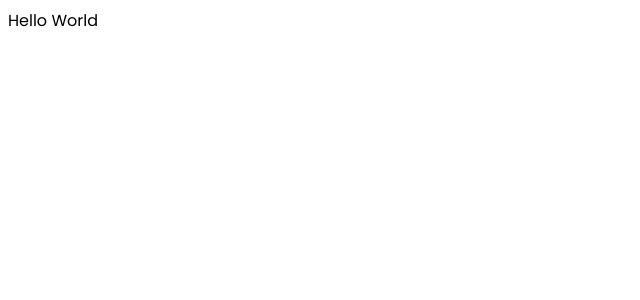
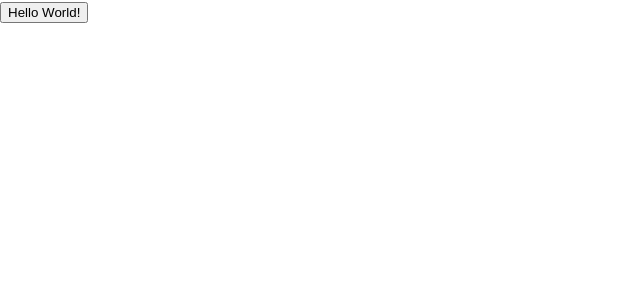
Before and after one commit to akhileshsharma22/material-ui-learning, a React (Vite) app: page / in a window 1280 px wide. Shown: the top 300 px of the page, without its empty margins (0-640 px from the left). Built offline with nearby package versions, Linux system fonts and the light colour scheme.

Commit message:
Implemented MUI Button component and applied CssBaseline for global styling

```diff
--- a/src/App.tsx
+++ b/src/App.tsx
@@ -1,9 +1,12 @@
+import { Button , CssBaseline } from '@mui/material'
+
 function App() {
 
 
   return (
     <>
-      Hello World
+      <CssBaseline />
+      <button variant = "contained">Hello World!</button>
     </>
   )
 }
```
